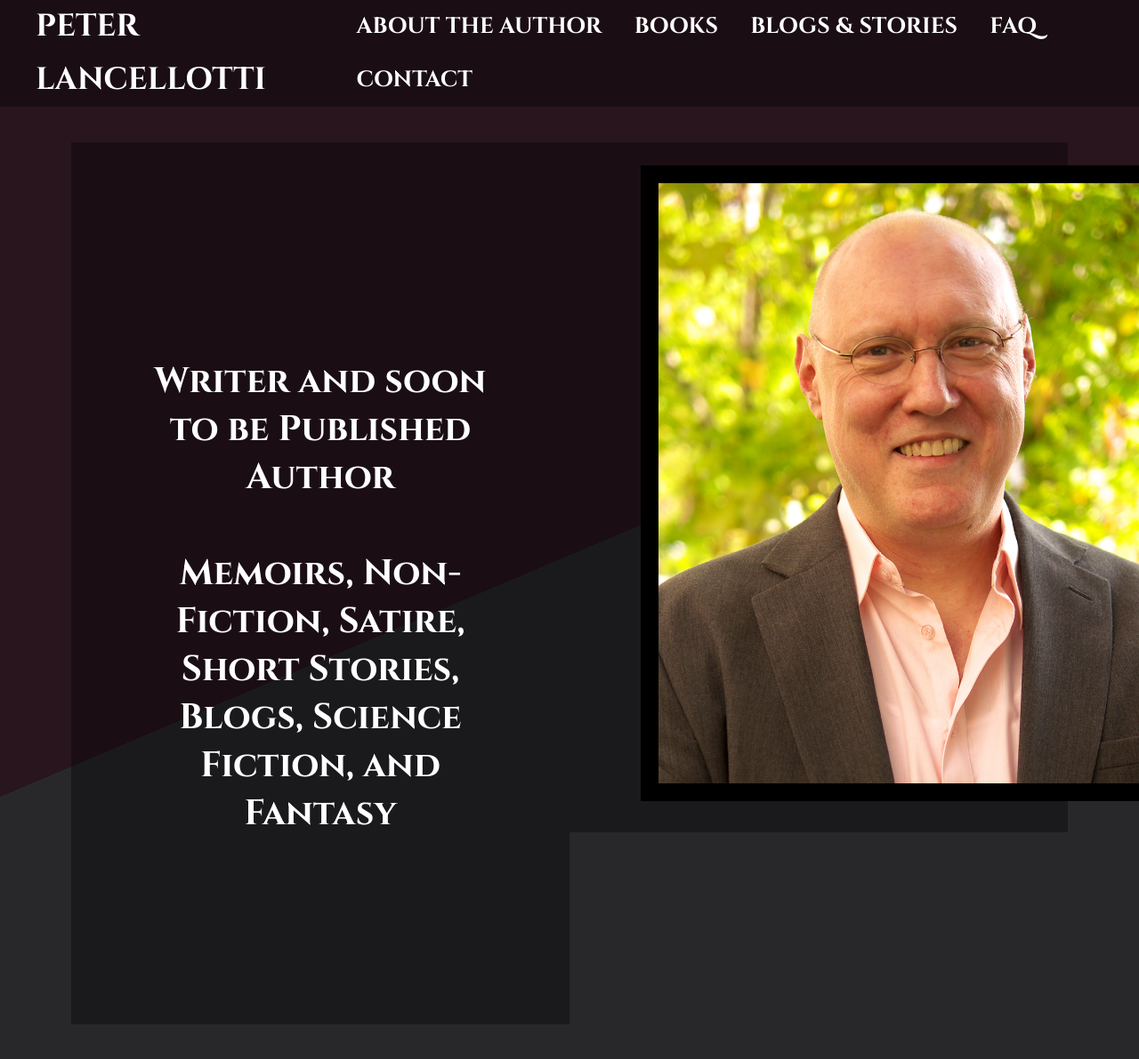
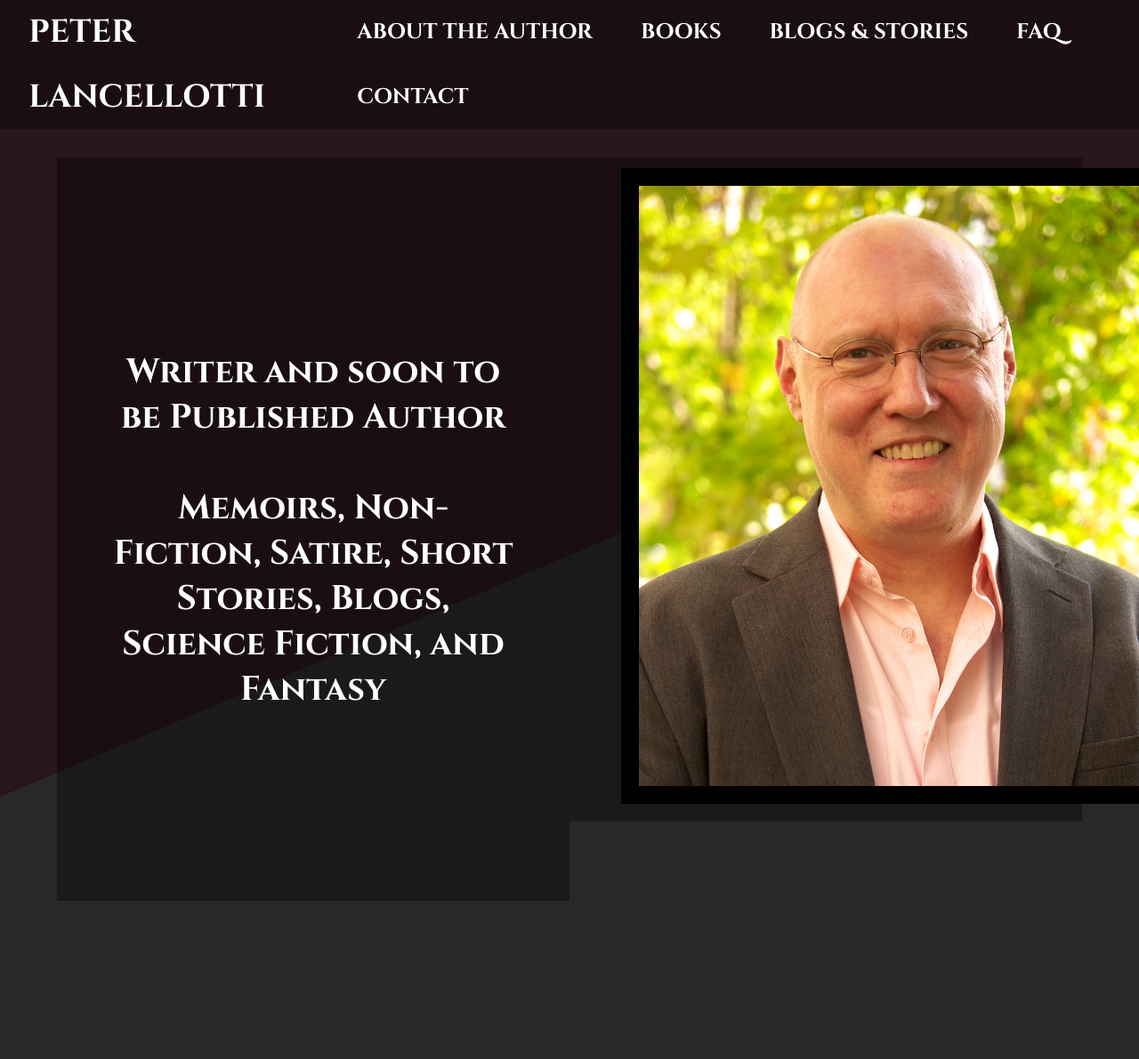
Before and after one commit to Neon-Smoke/plancellotti, a PHP site: page /index.html in a window 1280 px wide. Shown: the top 1191 px of the page at 89% size. Run offline with PHP 8.4, Linux system fonts and the light colour scheme.

Commit message:
css updated

```diff
--- a/css/style.css
+++ b/css/style.css
@@ -25,7 +25,7 @@ box-sizing: border-box;
   width: 100%;
   height: 100vh;
   color: white;
-  font-size:  25px;
+  font-size:  1.5em;
   font-weight: bold;
   background-size: cover;
   background-image: linear-gradient(157deg, #28151E 825px, #28282A 150px);
@@ -37,60 +37,53 @@ box-sizing: border-box;
 .logo{
   cursor: cell;
   color: #FFFFFF;
-  font-size: 35px;
+  font-size: 1.5em;
   font-weight: bolder;
-        padding-left: 40px;
+        padding-left: 2.5%;
 }
 
-.header{
-  text-align: center;
-  font-size: 40px;
-  font-weight: bolder;
-  margin-top: 20px;
-  margin-bottom: 5px;
-}
 
 .row {
-  margin-top:  40px;
-  margin-left: 80px;
-  margin-right: 80px;
+  margin-top:  2.5%;
+  margin-left: 5%;
+  margin-right: 5%;
   }
 
 
 .column {
-  padding: 26px;
+  padding: 1%;
   background-color: #0005;
-  padding-left: 80px;
-  padding-right: 80px;
-  padding-bottom: 20px;
+  padding-left: 5%;
+  padding-right: 5%;
+  padding-bottom: 0.5%;
   display: inline-block;
   float: left;
   text-align: center;
-  font-size: 40px;
+  font-size: 1.6em;
   font-weight:  bold;
   width: 50%;
 }
 
 .about {
   float: center;
-  padding-top: 30px;
-  padding-left: 80px;
-  padding-right: 80px;
-  padding-bottom: 60px;
+  padding-top: 2%;
+  padding-left: 5%;
+  padding-right: 5%;
+  padding-bottom: 4%;
   background-color: #0005;
-  margin-top: 45px;
-  margin-bottom: 40px;
-  margin-left: 40px;
-  margin-right: 40px;
+  margin-top: 3%;
+  margin-bottom: 2.5%;
+  margin-left: 2.5%;
+  margin-right: 2.5%;
   text-align: center;
-  font-size: 30px;
+  font-size: 1.3em;
   font-weight:  bold;
 }
 /* navbar start */
 
 .navbar{
   width: 100%;
-  line-height: 60px;
+  line-height: 6vh;
   margin: auto;
   background-color: #0005;
   display: inline-flex;
@@ -100,30 +93,30 @@ box-sizing: border-box;
 
 .navbar ul{
   float: right;
-  margin-right: 30px;
+  margin-right: 1%;
 }
 .navbar ul li{
   list-style: none;
   display: inline-block;
-  margin: 0 15px;
+  margin: 0 1em;
   position: relative;
 }
 
 .navbar ul li a{
   text-decoration: none;
-  font-size: 25px;
+  font-size: 1em;
   color: white;
   text-transform: uppercase;
 }
 
 .navbar ul li::after{
   content: '';
-  height: 5px;
+  height: 10%;
   width: 0%;
   background: #28282A;
   position: absolute;
   left: 0;
-  bottom: -1px;
+  bottom: -1%;
   transition: 0.5s;
 }
 
--- a/index.html
+++ b/index.html
@@ -38,7 +38,7 @@
 			<br>
 			<br>
 			<br>
-		   	<hr style="height:28px; visibility:hidden">
+		   	<hr style="height:1.4em; visibility:hidden">
 		   	<br>
 		</div>
 	</div>
```
